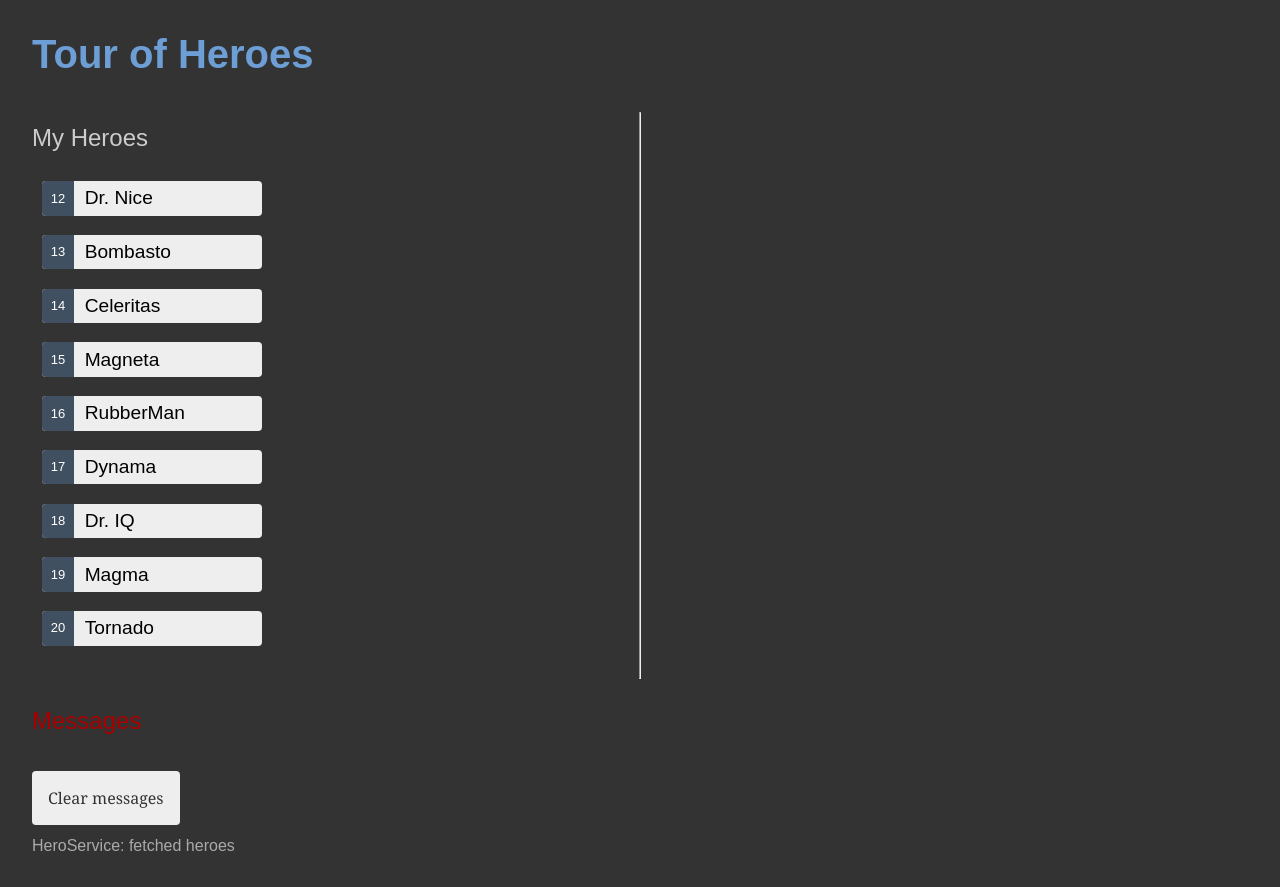
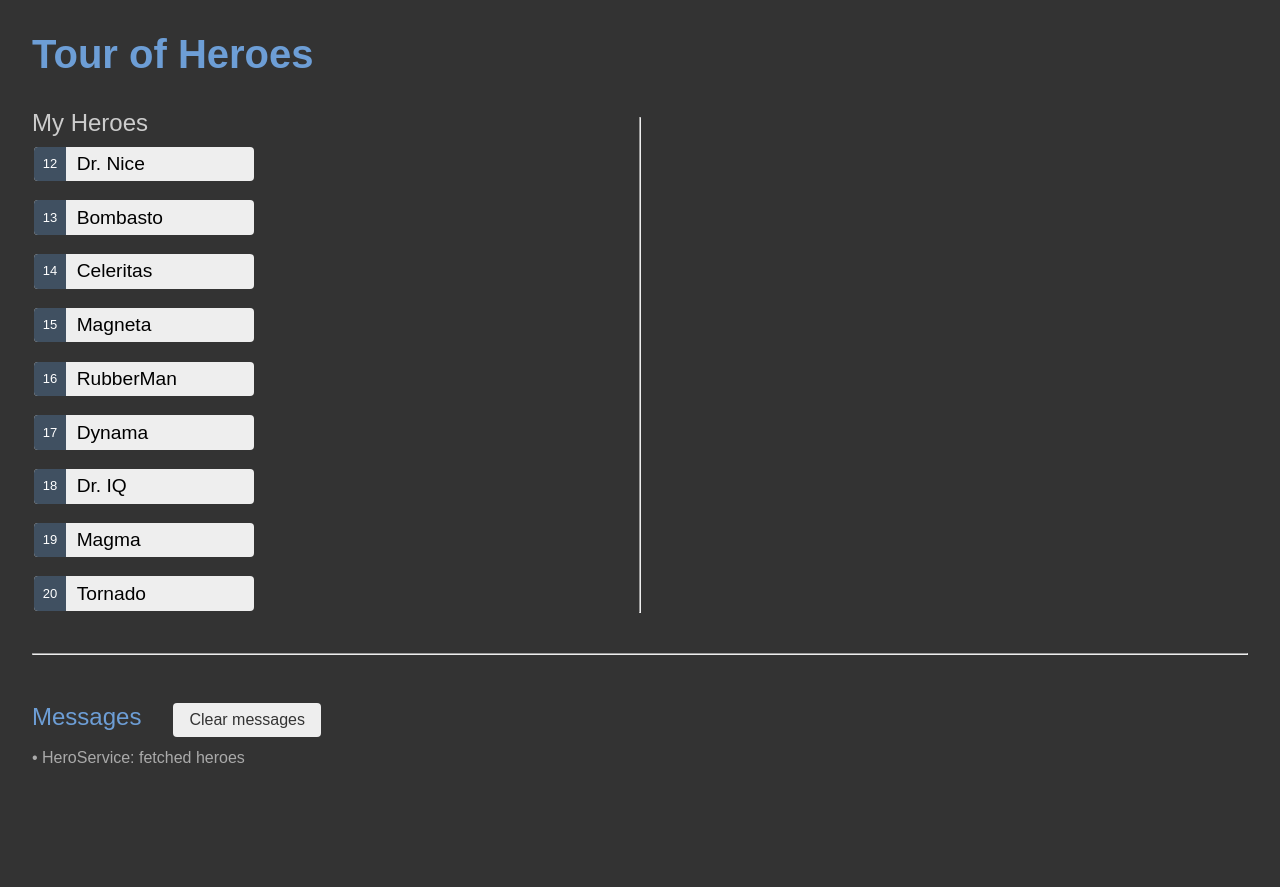
Before and after one commit to patrick-radulian/tour-of-heroes, an Angular app: page / in a window 1280 px wide. After the commit the page ends 800 px from the top, so only its background shows below. Built offline with nearby package versions, Linux system fonts and the light colour scheme.

Commit message:
Restyle application

```diff
--- a/src/app/app.component.css
+++ b/src/app/app.component.css
@@ -1,4 +1,15 @@
+h1,
+hr {
+    margin: 2rem;
+}
+
 app-heroes {
     display: grid;
     grid-template-columns: 1fr min-content 1fr;
+    margin: 2rem;
 }
+
+app-messages {
+    display: block;
+    margin: 2rem;
+}
--- a/src/app/app.component.html
+++ b/src/app/app.component.html
@@ -1,3 +1,4 @@
 <h1>{{ title }}</h1>
 <app-heroes></app-heroes>
+<hr />
 <app-messages></app-messages>
--- a/src/app/components/heroes/heroes.component.css
+++ b/src/app/components/heroes/heroes.component.css
@@ -1,6 +1,6 @@
 /* HeroesComponent's private CSS styles */
 .heroes {
-    margin: 0 0 2em 0;
+    margin: 0 0 0 -0.5em;
     list-style-type: none;
     padding: 0;
     width: 15em;
--- a/src/app/components/messages/messages.component.css
+++ b/src/app/components/messages/messages.component.css
@@ -1,15 +1,19 @@
 /* MessagesComponent's private CSS styles */
+.header {
+    display: flex;
+    align-items: baseline;
+    gap: 2rem;
+}
+
 h2 {
-    color: #a80000;
-    font-family: Arial, Helvetica, sans-serif;
-    font-weight: lighter;
+    color: #6d9ed6;
 }
 
 .clear {
     color: #333;
     background-color: #eee;
     margin-bottom: 12px;
-    padding: 1rem;
+    padding: 0.5rem 1rem;
     border-radius: 4px;
     font-size: 1rem;
 }
--- a/src/app/components/messages/messages.component.html
+++ b/src/app/components/messages/messages.component.html
@@ -1,5 +1,7 @@
 <div *ngIf="messageService.messages.length">
-    <h2>Messages</h2>
-    <button type="button" class="clear" (click)="messageService.clear()">Clear messages</button>
-    <div *ngFor="let message of messageService.messages">{{ message }}</div>
+    <div class="header">
+        <h2>Messages</h2>
+        <button type="button" class="clear" (click)="messageService.clear()">Clear messages</button>
+    </div>
+    <div *ngFor="let message of messageService.messages">&bullet; {{ message }}</div>
 </div>
--- a/src/styles.css
+++ b/src/styles.css
@@ -1,24 +1,26 @@
 /* Application-wide Styles */
+h1,
+h2,
+h3 {
+    margin: 0;
+}
 h1 {
     color: #6d9ed6;
-    font-family: Arial, Helvetica, sans-serif;
     font-size: 250%;
 }
 h2,
 h3 {
     color: #ccc;
-    font-family: Arial, Helvetica, sans-serif;
     font-weight: lighter;
 }
 body {
-    margin: 2em;
+    margin: 0;
     background-color: #333;
 }
 body,
 input[type="text"],
 button {
     color: #aaa;
-    font-family: Cambria, Georgia, serif;
 }
 button {
     background-color: #eee;
```
